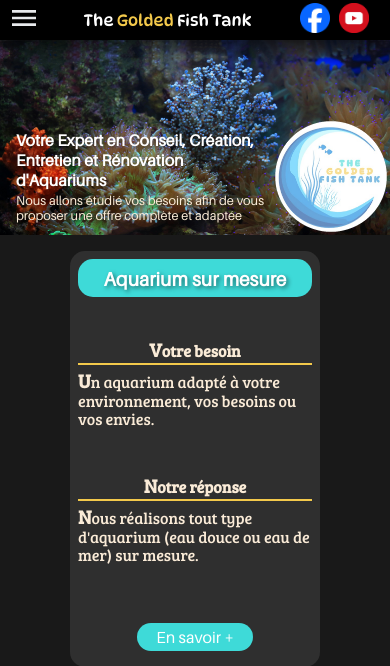
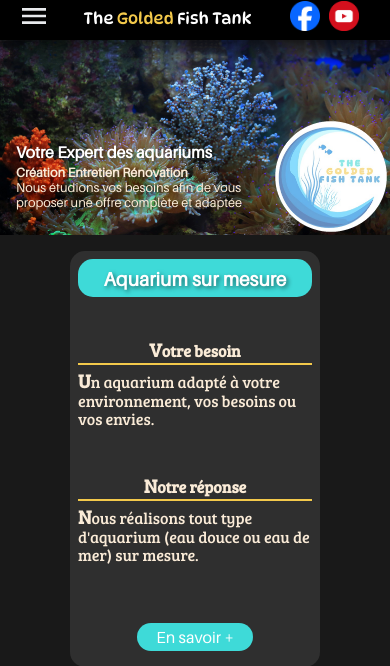
Before and after one commit to OliRati/the_golded_fish_tank, a PHP site: page / in a window 390 px wide. Shown: the top 666 px of the page. Run offline with PHP 8.4, Linux system fonts and the light colour scheme.

Commit message:
Adjust responsive menu

```diff
--- a/assets/css/style.css
+++ b/assets/css/style.css
@@ -644,7 +644,11 @@ form .checkframe label {
     }
 
     .title {
-        font-size: 1.4em;
+        font-size: 1em;
+    }
+
+    .menu a {
+        font-size: 0.8em;
     }
 
     .element {
--- a/index.html
+++ b/index.html
@@ -15,6 +15,7 @@
 
 <body>
     <header>
+        <div class="element">
             <div class="innerheader">
                 <div class="hamburgermenu">
                     <div>
@@ -42,6 +43,7 @@
                     <a href="https://www.youtube.fr">
                         <img class="logoyoutube" src="./assets/img/youtube_logo.png" alt="Youtube logo">
                     </a>
+                </div>
             </div>
         </div>
     </header>
@@ -145,9 +147,10 @@
             <img src="./assets/img/pexels-saturnus99-9004341.jpg" alt="Aquarium récifal">
             <div class="element maintitle">
                 <div>
-                    <h1 class="bigtitle">Votre Expert en Conseil, Création, Entretien et Rénovation d'Aquariums</h1>
-                    <div class="smalltitle">Nous allons étudié vos besoins afin de vous proposer une offre complète et
-                        adaptée</div>
+                    <h1 class="bigtitle">Votre Expert des aquariums</h1>
+                    <div class="smalltitle"><b>Création Entretien Rénovation</b><br>
+                        Nous étudions vos besoins afin de vous proposer une offre complète et adaptée
+                    </div>
                 </div>
                 <img id="mainlogo" src="./assets/img/logo_thegoldedfishtank.png" alt="">
             </div>
```
Lines whose indentation alone changed are shown as unchanged.
